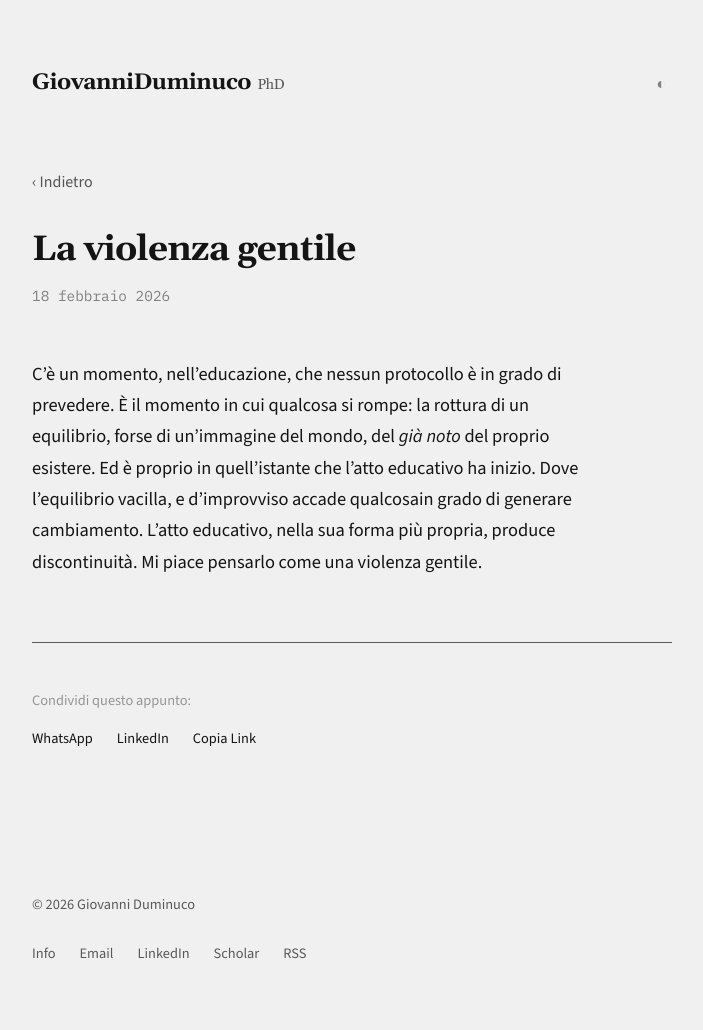
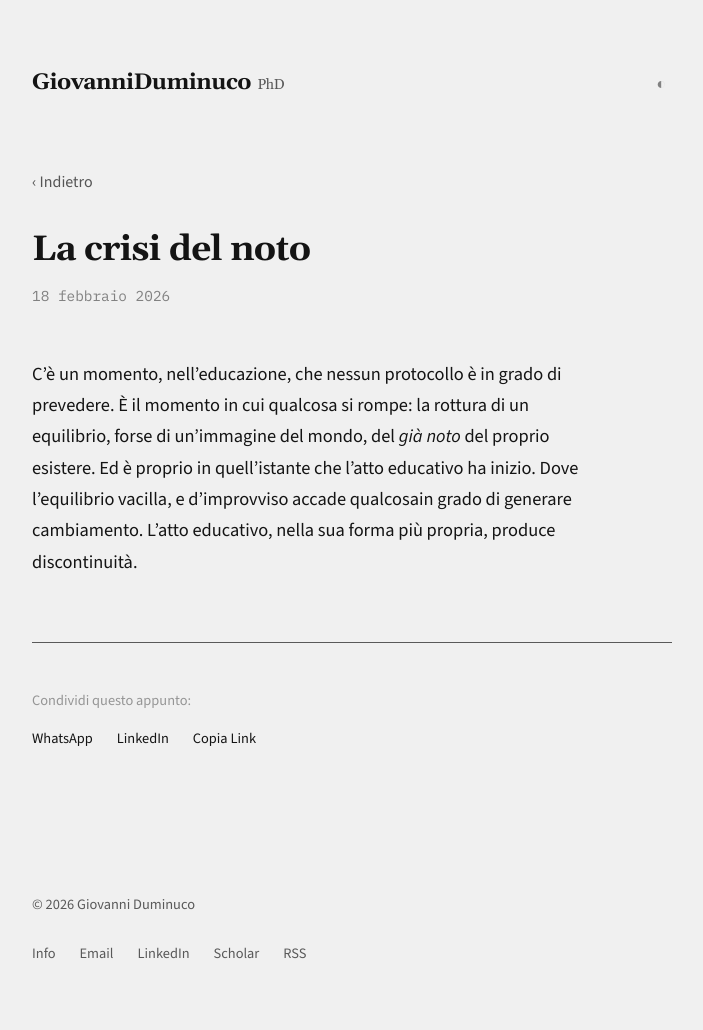
Before and after one commit to dumgio/dumgio.github.io, a Jekyll site: the page built from _posts/2026-02-18-la-violenza-gentile.md, in a window 1280 px wide. Shown: the whole page, without its empty margins (128-831 px from the left). Built offline with Jekyll 4.4.1, drawn with Linux system fonts in a browser that asks for light colours; comment, search, counter and statistics services are not loaded.

Commit message:
Update 2026-02-18-la-violenza-gentile.md

```diff
--- a/_posts/2026-02-18-la-violenza-gentile.md
+++ b/_posts/2026-02-18-la-violenza-gentile.md
@@ -1,10 +1,9 @@
 ---
 layout: post
-title: La violenza gentile
+title: La crisi del noto
 redirect_from: /2026/02/18/la-violenza-gentile/
 ---
 C'è un momento, nell'educazione, che nessun protocollo è in grado di prevedere.
 È il momento in cui qualcosa si rompe: la rottura di un equilibrio, forse di un'immagine del mondo, del _già noto_ del proprio esistere.
 Ed è proprio in quell'istante che l'atto educativo ha inizio. Dove l'equilibrio vacilla, e d'improvviso  accade  qualcosain grado di generare cambiamento.
 L'atto educativo, nella sua forma più propria, produce discontinuità.
-Mi piace pensarlo come una violenza gentile.
```
